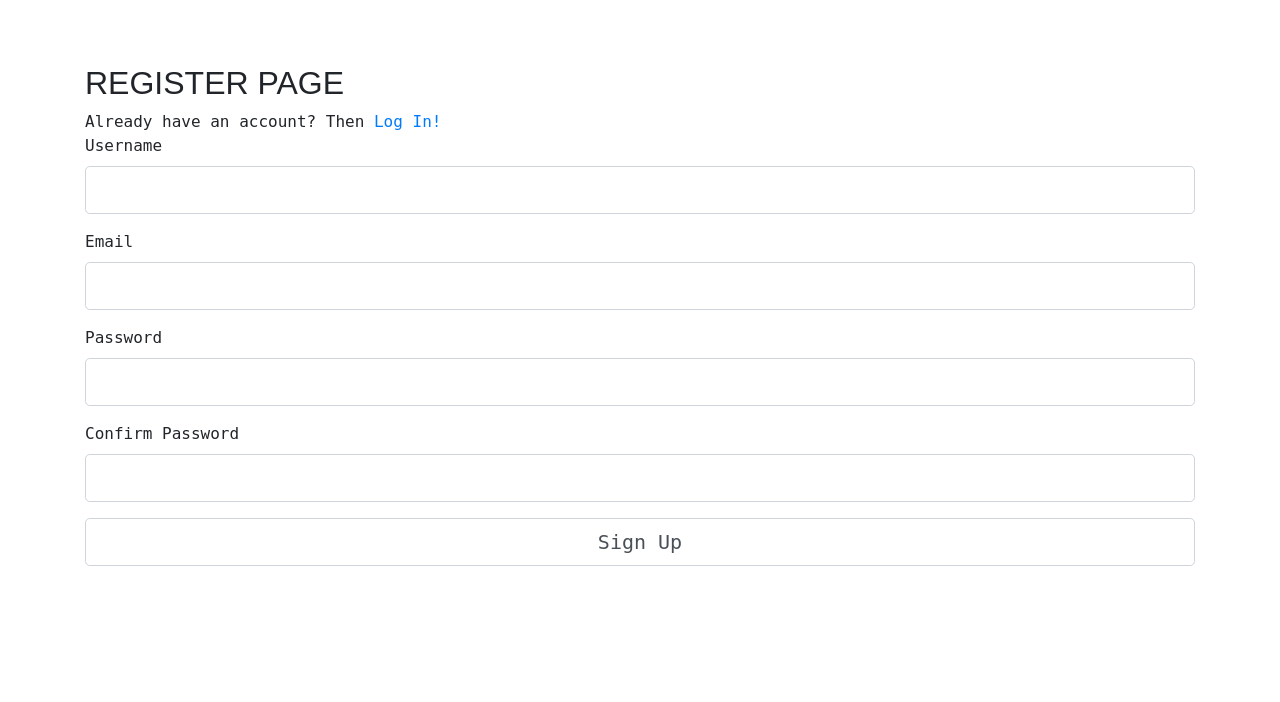
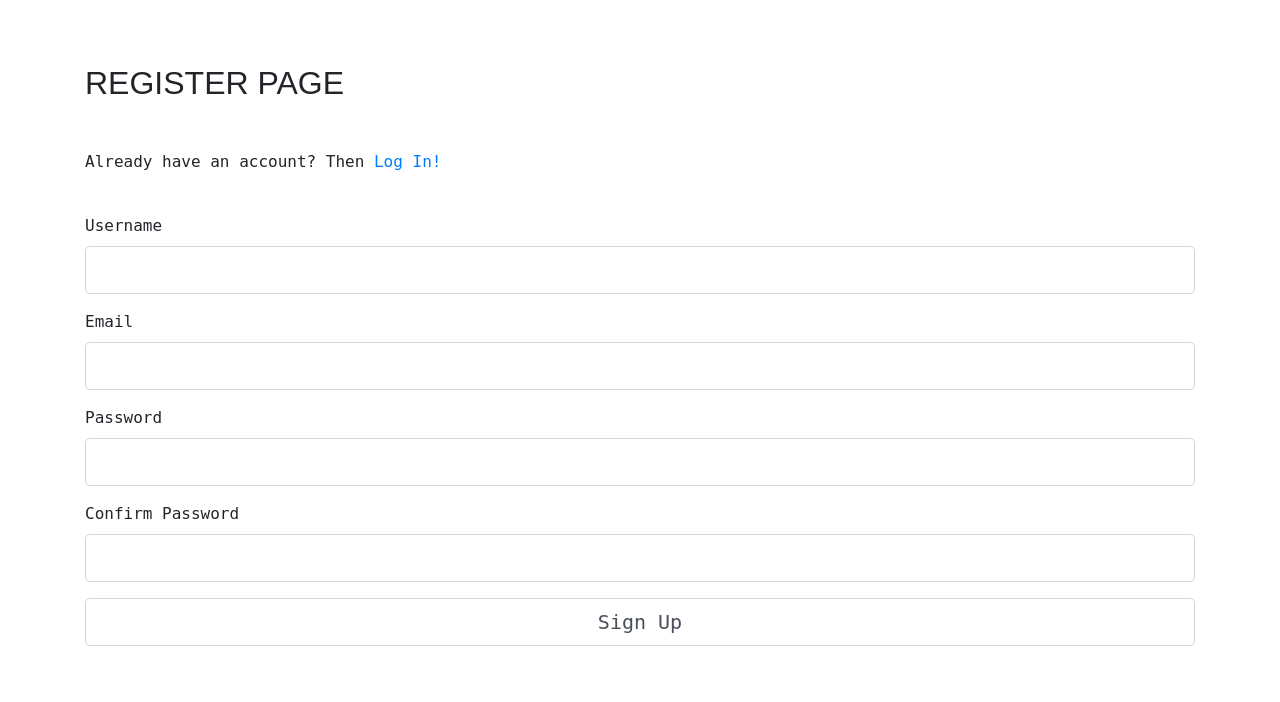
Before and after one commit to sywy1874/cmsc388j-final-project-memes, a Flask app: page /users/register in a window 1280 px wide. Shown: the part 100-802 px from the top of the page. Before the commit the page ends 666 px from the top, so only its background shows below. Run offline with Flask 2, Linux system fonts and the light colour scheme; some libraries are stand-ins or nearby versions; some web fonts are replaced.

Commit message:
Add padding to rows

```diff
--- a/flask_app/static/custom.css
+++ b/flask_app/static/custom.css
@@ -15,3 +15,7 @@ body{
 h2{
     font-family: arial;
 }
+
+.row {
+    padding-bottom: 5vh;
+}
```
